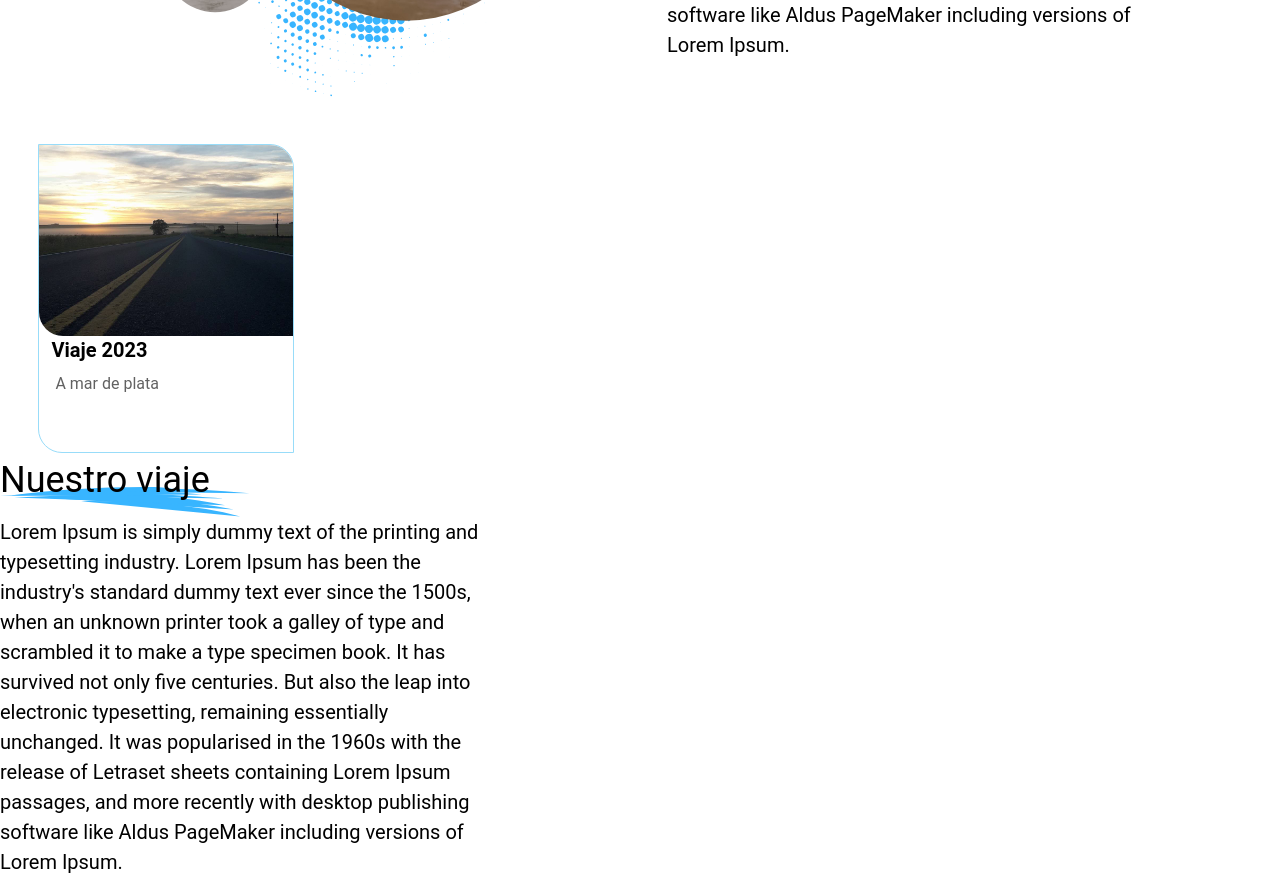
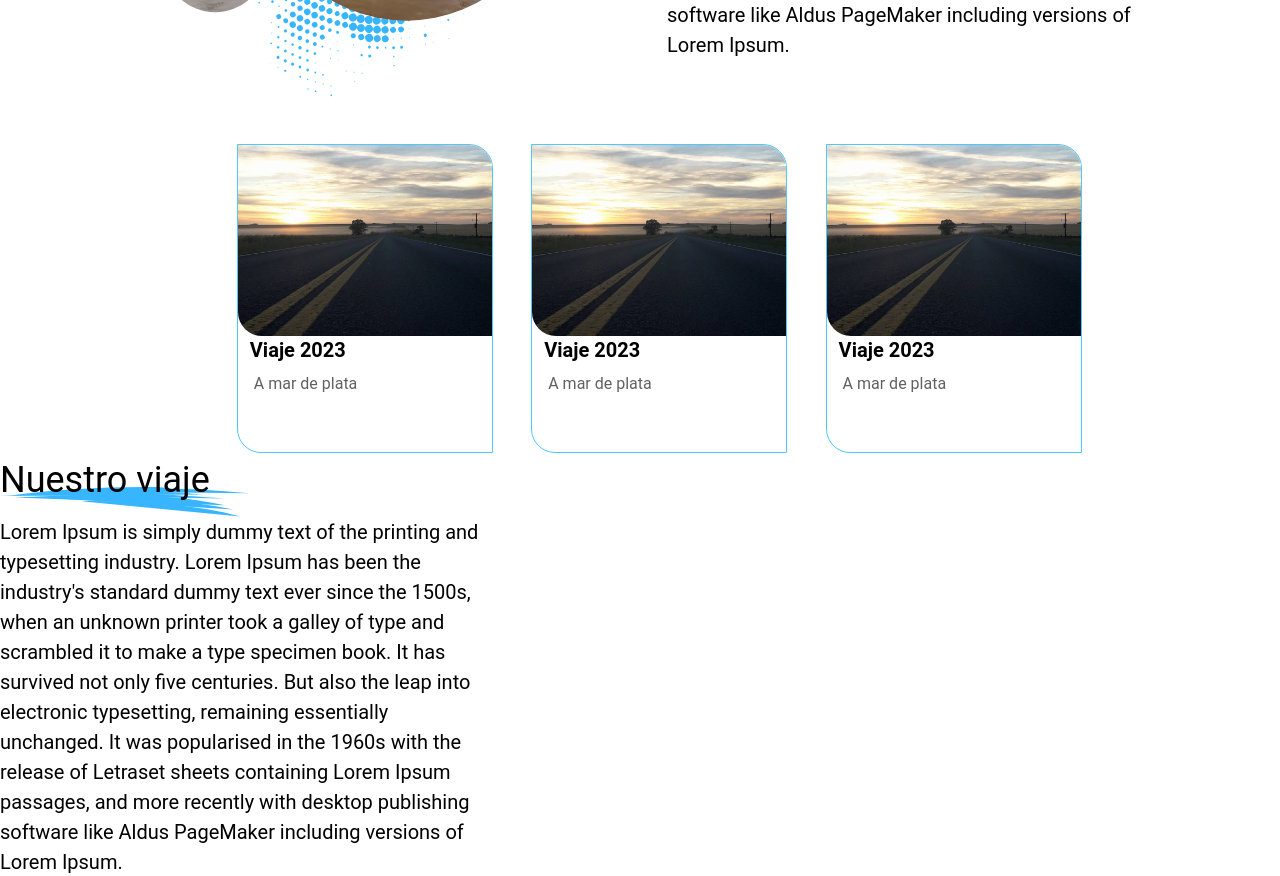
Before and after one commit to Es-Tan-Facil/FrontEnd, a React (Create React App) app: page / in a window 1280 px wide. Shown: the part 1500-2376 px from the top of the page. Built offline with nearby package versions, Linux system fonts and the light colour scheme; the HTML template or start-up script is replaced by a standard one.

Commit message:
border blue

```diff
--- a/src/Components/NewsCards/NewsCards.css
+++ b/src/Components/NewsCards/NewsCards.css
@@ -1,5 +1,5 @@
 #CardBorder{
- border-color: #98DCF9 ;
+ border-color: #51C8FC ;
  width: 20vw;
  margin-left: 3vw;
  margin-top: 3vh;
--- a/src/Components/NewsCards/NewsCards.jsx
+++ b/src/Components/NewsCards/NewsCards.jsx
@@ -15,7 +15,7 @@ console.info(data[0].title)
   return (
     <>
      {data.map((item) =>
-    <div id="CardBorder" class="max-w-sm rounded overflow-hidden  border border-solid rounded-tl-none rounded-br-none rounded-tr-3xl rounded-bl-3xl pb-10 ">
+    <div id="CardBorder" class="max-w-sm rounded overflow-hidden  border border-2git  border-solid rounded-tl-none rounded-br-none rounded-tr-3xl rounded-bl-3xl pb-10 ">
       <img class="w-full rounded-br-none rounded-bl-3xl" src={carretera} alt="Sunset in the mountains" />
       <div class="font-bold text-xl mb-2 ml-3">{item.title}</div>
       <p class="text-gray-700 text-base pb-4 ml-4">
--- a/src/Pages/HomePage/HomePage.css
+++ b/src/Pages/HomePage/HomePage.css
@@ -1,3 +1,5 @@
-*{
-
+.news{
+    display: flex;
+    align-items: row;
+    justify-content: center;
 }
--- a/src/Pages/HomePage/HomePage.jsx
+++ b/src/Pages/HomePage/HomePage.jsx
@@ -15,7 +15,12 @@ export default function HomePage() {
       <Header/>
       <DonationCards />
       <WhoAreWe />
+      <div className='news'>
       <NewsCards />
+      <NewsCards />
+      <NewsCards />
+      </div>
+
       <OurTrip />
     <BusAnimation />
 </>
```
